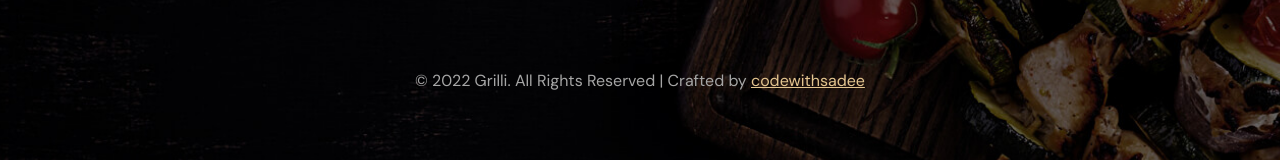
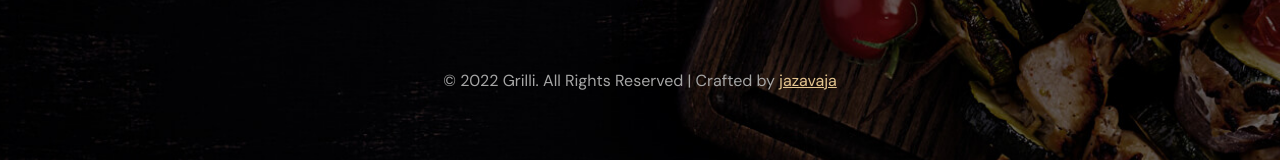
Before and after one commit to jazavaja/Restaurant, a plain HTML site: page index.html in a window 1280 px wide. Shown: the part 8527-8687 px from the top of the page. Drawn offline with nearby package versions, Linux system fonts and the light colour scheme; a web font is replaced by a local one.

Commit message:
Upgrade project

```diff
--- a/index.html
+++ b/index.html
@@ -11,7 +11,7 @@
   -->
   <title>Grilli - Amazing & Delicious Food</title>
   <meta name="title" content="Grilli - Amazing & Delicious Food">
-  <meta name="description" content="This is a Restaurant html template made by codewithsadee">
+  <meta name="description" content="This is a Restaurant html template made by jazavaja">
 
   <!--
     - favicon
@@ -1183,8 +1183,8 @@
       <div class="footer-bottom">
 
         <p class="copyright">
-          &copy; 2022 Grilli. All Rights Reserved | Crafted by <a href="https://github.com/codewithsadee"
-            target="_blank" class="link">codewithsadee</a>
+          &copy; 2022 Grilli. All Rights Reserved | Crafted by <a href="https://github.com/jazavaja"
+            target="_blank" class="link">jazavaja</a>
         </p>
 
       </div>
```
